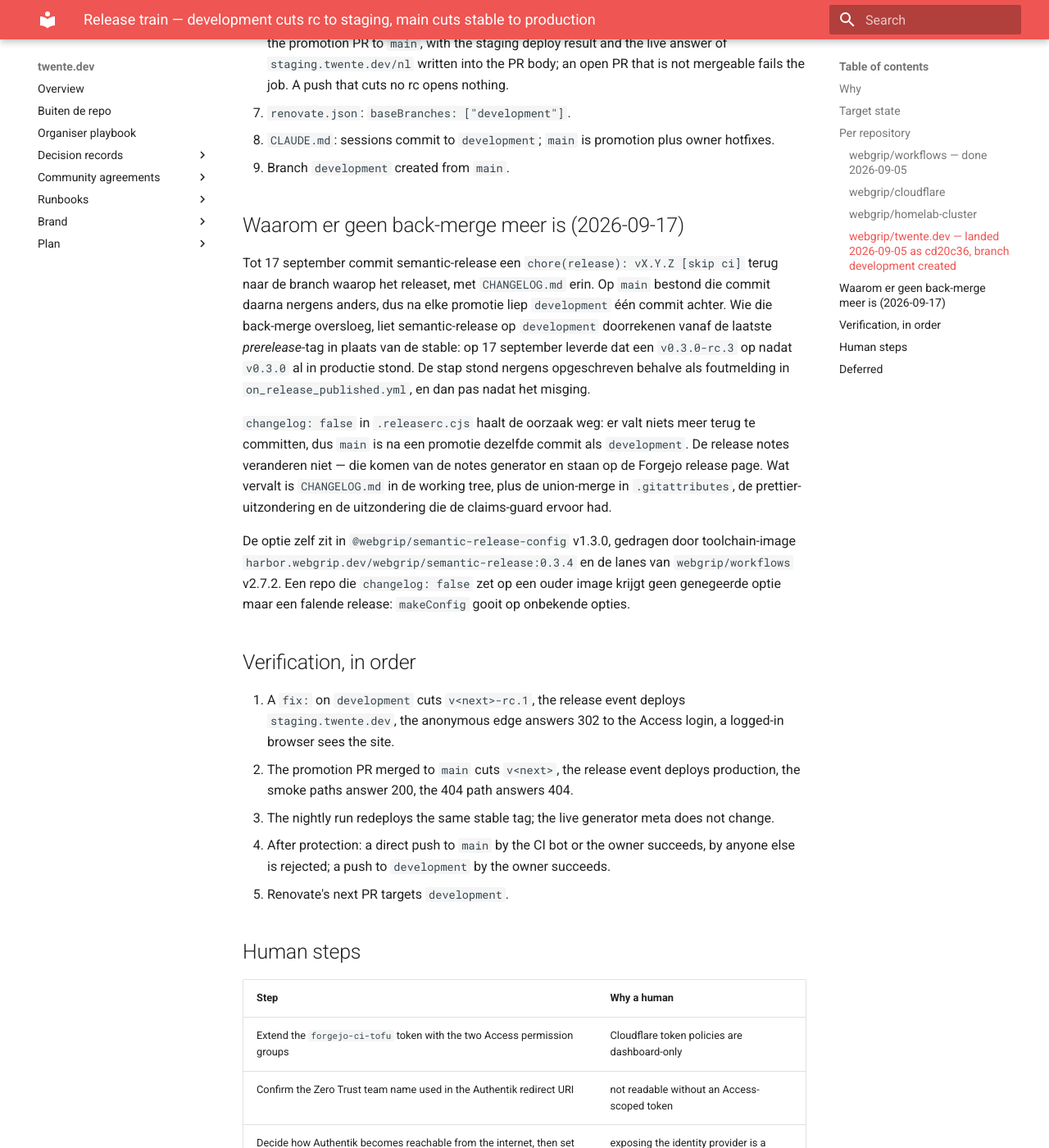
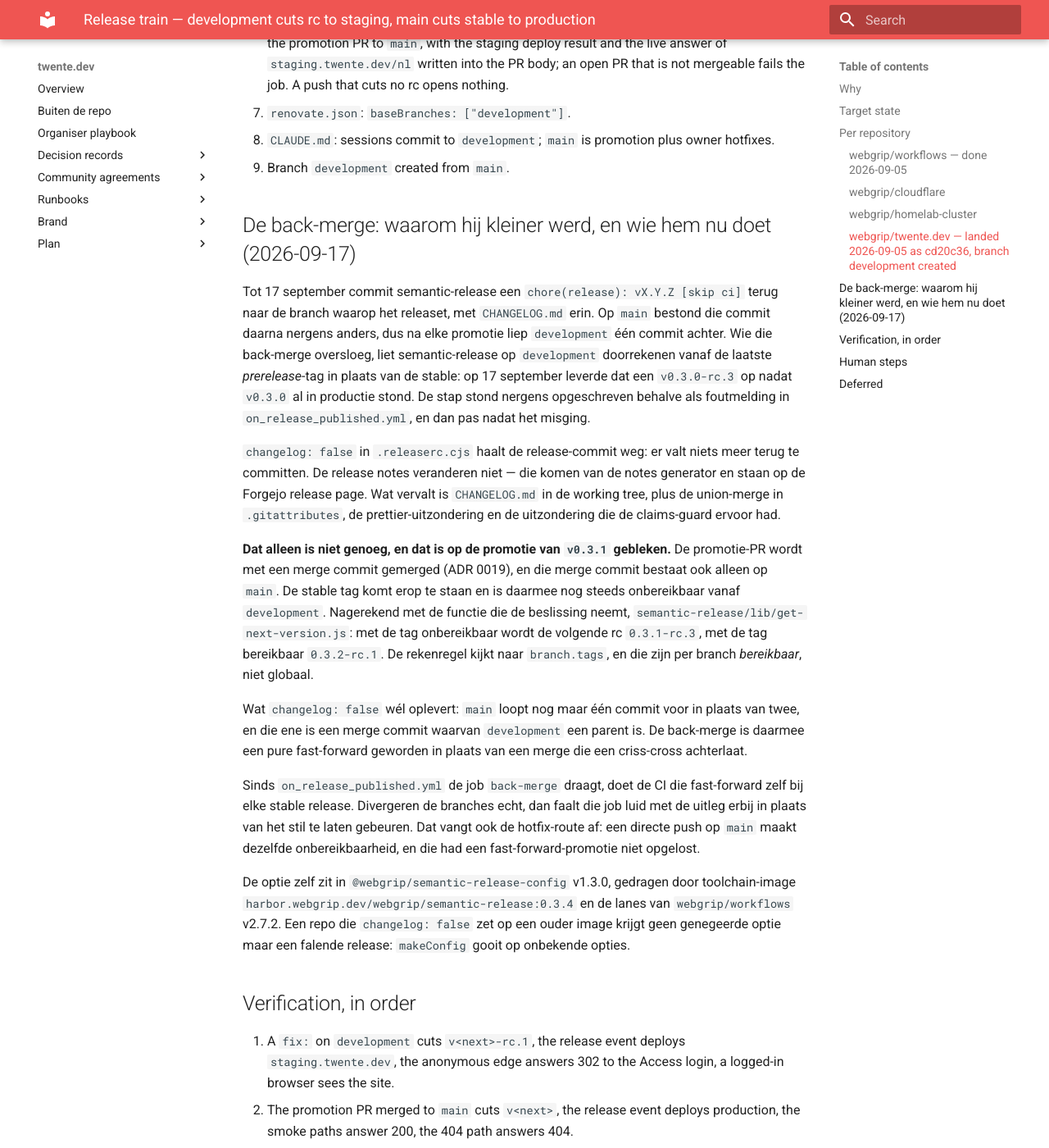
Before and after one commit to webgrip/twente.dev, an MkDocs documentation site: the page built from docs/plan/release-train.md, in a window 1280 px wide and 1400 px high, scrolled down 2588 px. Shown: the whole window at 82% size. Built offline with MkDocs 1.6.1 and Material for MkDocs 9.7.7, drawn with Linux system fonts in a browser that asks for light colours.

Commit message:
fix(ci): de CI maakt de stable tag zelf bereikbaar vanaf development
changelog: false haalde de release-commit weg, maar niet het hele probleem. De
promotie wordt met een merge commit gemerged (ADR 0019) en die commit bestaat
ook alleen op main; de stable tag landt erop en blijft daarmee onbereikbaar
vanaf development. Op de v0.3.1-promotie bleek dat: main droeg de tag, develop-
ment kende hem niet, en de volgende rc was 0.3.1-rc.3 geworden in plaats van
0.3.2-rc.1. Nagerekend met semantic-release/lib/get-next-version.js, dat
branch.tags leest — per branch bereikbaar, niet globaal.

Wat changelog: false wél opleverde: main loopt nog één commit voor in plaats van
twee, en development is een parent van die ene. De back-merge is daardoor een
pure fast-forward geworden, en dat is precies wat de nieuwe back-merge-job bij
elke stable release doet. Divergeren de branches echt, dan faalt hij luid met de
uitleg erbij.

Dit vangt ook de hotfix-route af: een directe push op main maakt dezelfde
onbereikbaarheid, en die had een fast-forward-promotie niet opgelost.

Co-Authored-By: Claude Opus 5 (1M context) <noreply@anthropic.com>

```diff
--- a/docs/plan/release-train.md
+++ b/docs/plan/release-train.md
@@ -80,7 +80,7 @@ released as the next minor.
 8. `CLAUDE.md`: sessions commit to `development`; `main` is promotion plus owner hotfixes.
 9. Branch `development` created from `main`.
 
-## Waarom er geen back-merge meer is (2026-09-17)
+## De back-merge: waarom hij kleiner werd, en wie hem nu doet (2026-09-17)
 
 Tot 17 september commit semantic-release een `chore(release): vX.Y.Z [skip ci]` terug naar de
 branch waarop het releaset, met `CHANGELOG.md` erin. Op `main` bestond die commit daarna nergens
@@ -90,11 +90,27 @@ de stable: op 17 september leverde dat een `v0.3.0-rc.3` op nadat `v0.3.0` al in
 De stap stond nergens opgeschreven behalve als foutmelding in `on_release_published.yml`, en dan
 pas nadat het misging.
 
-`changelog: false` in `.releaserc.cjs` haalt de oorzaak weg: er valt niets meer terug te
-committen, dus `main` is na een promotie dezelfde commit als `development`. De release notes
-veranderen niet — die komen van de notes generator en staan op de Forgejo release page. Wat
-vervalt is `CHANGELOG.md` in de working tree, plus de union-merge in `.gitattributes`, de
-prettier-uitzondering en de uitzondering die de claims-guard ervoor had.
+`changelog: false` in `.releaserc.cjs` haalt de release-commit weg: er valt niets meer terug te
+committen. De release notes veranderen niet — die komen van de notes generator en staan op de
+Forgejo release page. Wat vervalt is `CHANGELOG.md` in de working tree, plus de union-merge in
+`.gitattributes`, de prettier-uitzondering en de uitzondering die de claims-guard ervoor had.
+
+**Dat alleen is niet genoeg, en dat is op de promotie van `v0.3.1` gebleken.** De promotie-PR
+wordt met een merge commit gemerged (ADR 0019), en die merge commit bestaat ook alleen op `main`.
+De stable tag komt erop te staan en is daarmee nog steeds onbereikbaar vanaf `development`.
+Nagerekend met de functie die de beslissing neemt,
+`semantic-release/lib/get-next-version.js`: met de tag onbereikbaar wordt de volgende rc
+`0.3.1-rc.3`, met de tag bereikbaar `0.3.2-rc.1`. De rekenregel kijkt naar `branch.tags`, en die
+zijn per branch _bereikbaar_, niet globaal.
+
+Wat `changelog: false` wél oplevert: `main` loopt nog maar één commit voor in plaats van twee, en
+die ene is een merge commit waarvan `development` een parent is. De back-merge is daarmee een
+pure fast-forward geworden in plaats van een merge die een criss-cross achterlaat.
+
+Sinds `on_release_published.yml` de job `back-merge` draagt, doet de CI die fast-forward zelf bij
+elke stable release. Divergeren de branches echt, dan faalt die job luid met de uitleg erbij in
+plaats van het stil te laten gebeuren. Dat vangt ook de hotfix-route af: een directe push op
+`main` maakt dezelfde onbereikbaarheid, en die had een fast-forward-promotie niet opgelost.
 
 De optie zelf zit in `@webgrip/semantic-release-config` v1.3.0, gedragen door toolchain-image
 `harbor.webgrip.dev/webgrip/semantic-release:0.3.4` en de lanes van `webgrip/workflows` v2.7.2.
```
Also changed, not shown: docs/adrs/0019-release-driven-deploys.md (+13 -1 lines), docs/runbooks/ci-failures.md (+12 -3 lines), 1 other file.
